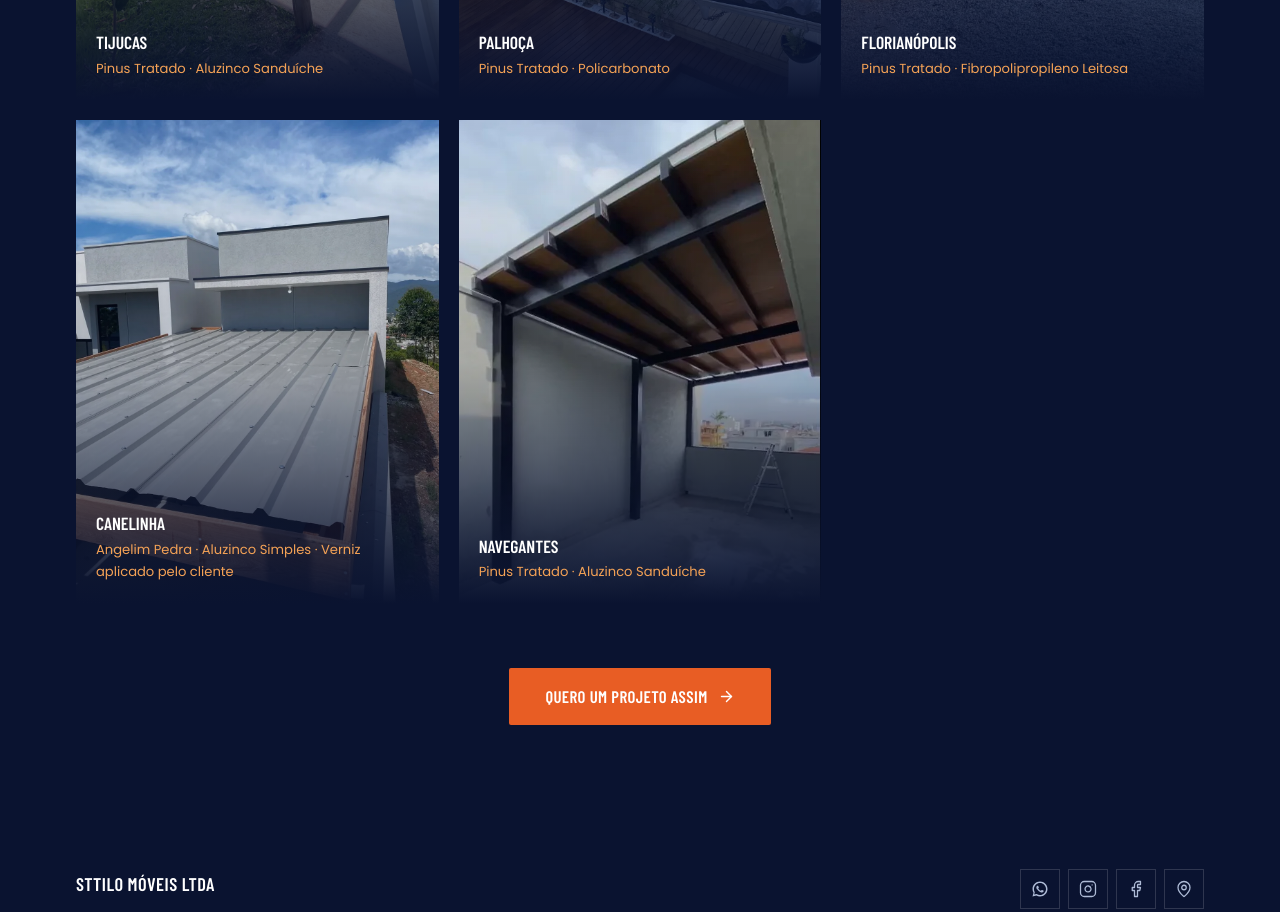
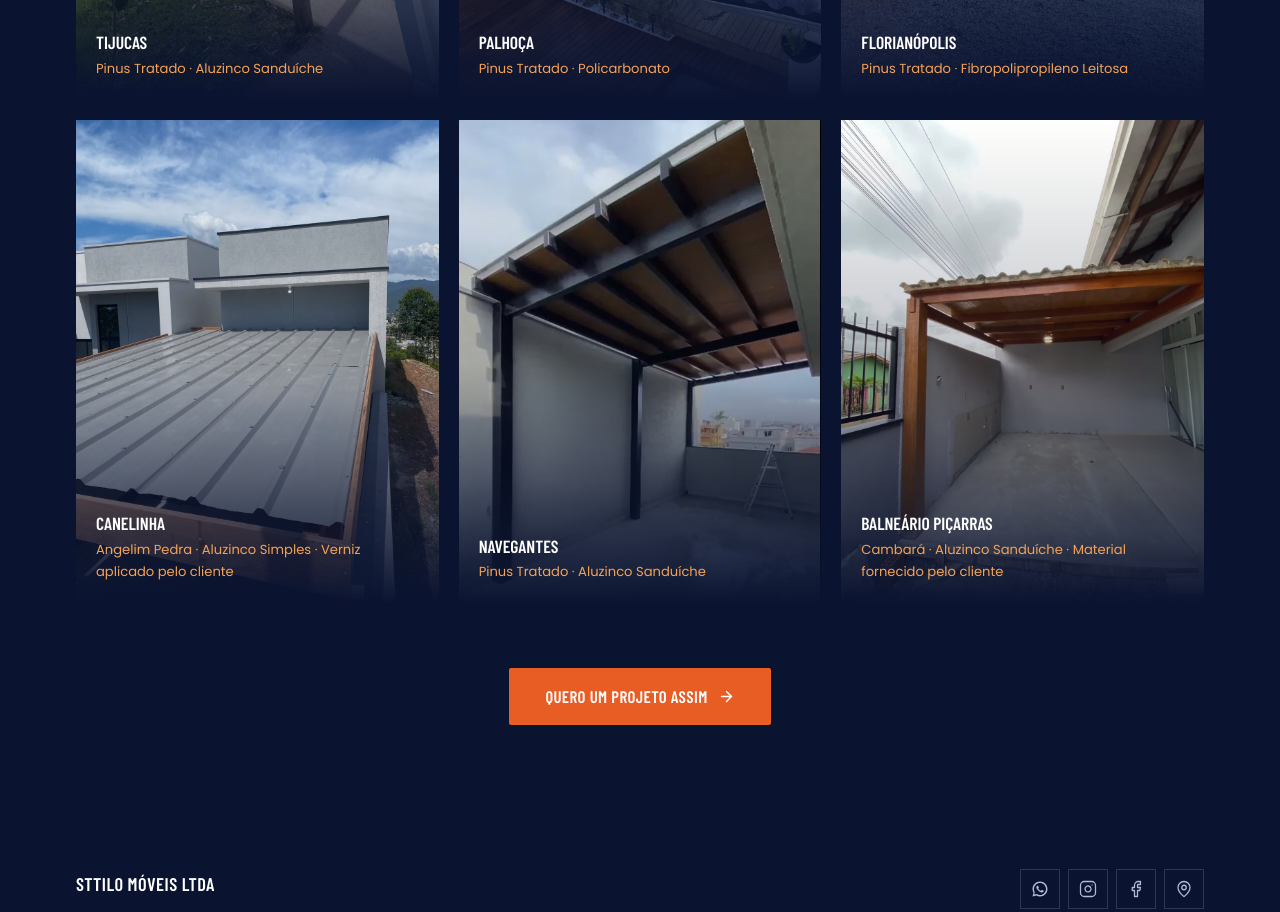
Before and after one commit to fab1obarbosa/pergolados-sttilo-moveis, a React (Vite) app: page /projetos in a window 1280 px wide. Shown: the part 3340-4252 px from the top of the page. Built offline with nearby package versions, Linux system fonts and the light colour scheme.

Commit message:
Adiciona obra de Balneário Piçarras (Cambará, Aluzinco Sanduíche, material do cliente) na galeria
Co-Authored-By: Claude Opus 5.5 <noreply@anthropic.com>

```diff
--- a/src/data/content.ts
+++ b/src/data/content.ts
@@ -116,6 +116,7 @@ export const projetosExtras: Projeto[] = [
   { img: "/img/proj-18.webp", titulo: "Florianópolis", legenda: "Pinus Tratado · Fibropolipropileno Leitosa", cobertura: "leitosa" },
   { img: "/img/proj-19.webp", titulo: "Canelinha", legenda: "Angelim Pedra · Aluzinco Simples · Verniz aplicado pelo cliente", cobertura: "simples" },
   { img: "/img/proj-20.webp", titulo: "Navegantes", legenda: "Pinus Tratado · Aluzinco Sanduíche", cobertura: "sanduiche" },
+  { img: "/img/proj-21.webp", titulo: "Balneário Piçarras", legenda: "Cambará · Aluzinco Sanduíche · Material fornecido pelo cliente", cobertura: "sanduiche" },
 ];
 
 /** a página de trabalhos mostra tudo */
```
Also changed, not shown: _originais/Novas/Cambará - Piçarras - Sanduiche.jpeg (added), public/img/proj-21.webp (added).
